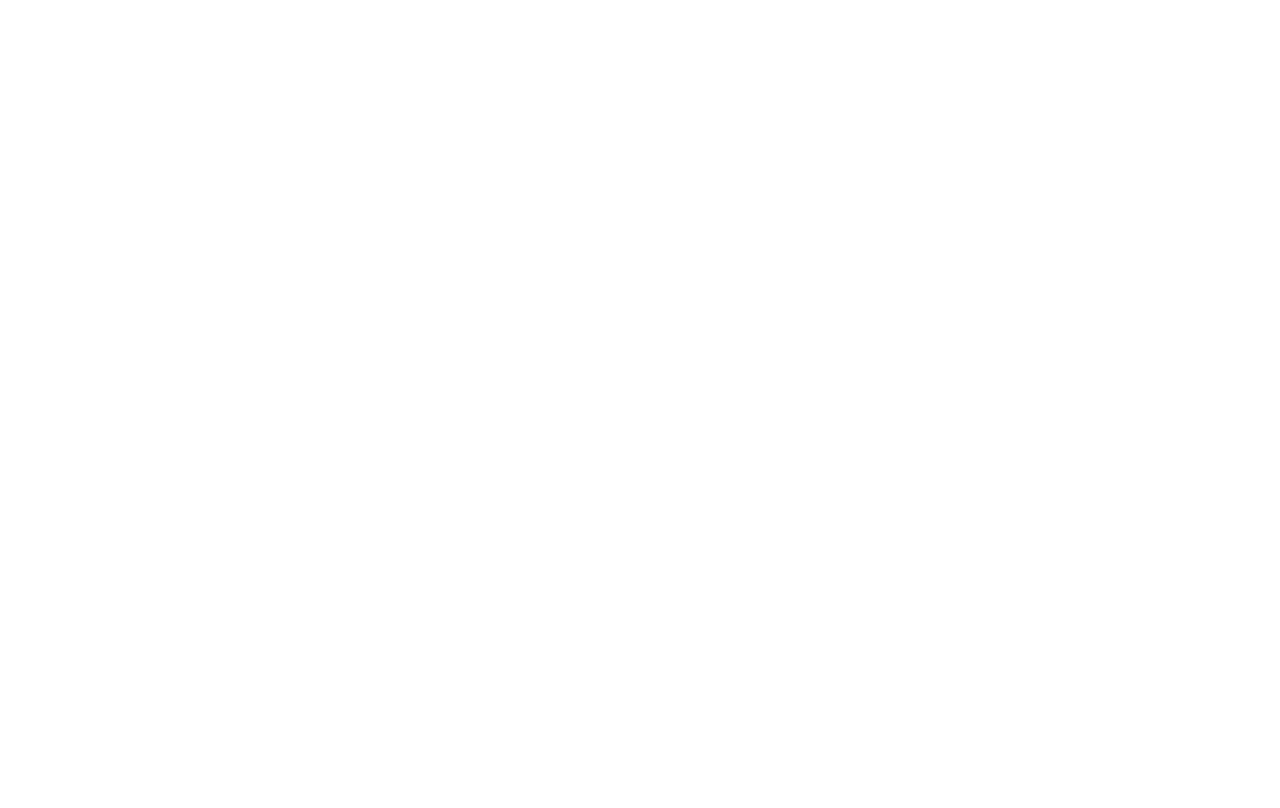
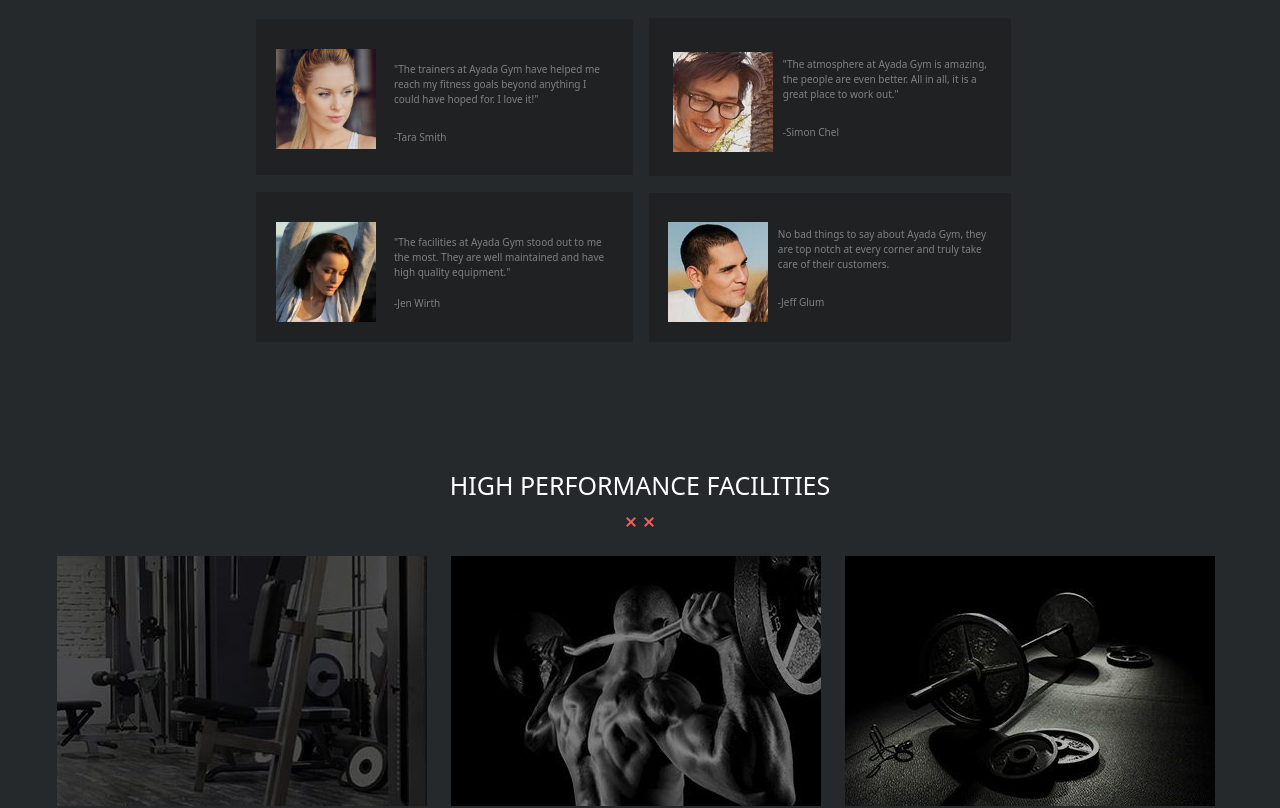
Before and after one commit to Selenejpg/proj-html-vuejs, a Vue app: page / in a window 1280 px wide. Shown: the part 2040-2848 px from the top of the page. Before the commit the page ends 1924 px from the top, so only its background shows below. Built offline with nearby package versions, Linux system fonts and the light colour scheme.

Commit message:
quarta sezione completata

```diff
--- a/src/components/partials/QuartaSezione.vue
+++ b/src/components/partials/QuartaSezione.vue
@@ -1,6 +1,79 @@
 <template>
-  <div>
+  <div class="bg-color">
+    <div>
+      <div class="text-center pt-5 pb-4">
+        <h1 class="fs">REAL WORLD RESULTS</h1>
+        <img src="../../assets/img/divider-xx-red.png" alt="">
+      </div>
 
+      <div class="d-flex mb-3 margin flex-left align-items-center">
+
+        <div class="bg-cards me-3 padding d-flex">
+          <img class="reviews" src="../../assets/img/review_1-compressor.jpg" alt="">
+          <div class="p-2">
+            <p>"The trainers at Ayada Gym have helped me reach my fitness goals beyond anything I could have hoped for. I love it!"</p>
+            <span>-Tara Smith</span>
+          </div>
+        </div>
+
+        <div class="bg-cards paddingsimon padding d-flex">
+          <img class="reviews" src="../../assets/img/review_3-compressor-2.jpg" alt="">
+          <div>
+            <p>"The atmosphere at Ayada Gym is amazing, the people are even better. All in all, it is a great place to work out."</p>
+            <span>-Simon Chel</span>
+          </div>
+        </div>
+      </div>
+
+      <div class="d-flex margin flex-left align-items-center">
+
+        <div class="bg-cards me-3 padding d-flex">
+          <img class="reviews" src="../../assets/img/review_2-compressor.jpg" alt="">
+          <div class="p-2">
+            <p>"The facilities at Ayada Gym stood out to me the most. They are well maintained and have high quality equipment."</p>
+            <span class="d-flex flex-wrap">-Jen Wirth</span>
+          </div>
+        </div>
+
+        <div class="bg-cards paddingjeff padding d-flex">
+          <img class="reviews" src="../../assets/img/review_4-compressor-2.jpg" alt="">
+          <div>
+            <p class="">No bad things to say about Ayada Gym, they are top notch at every corner and truly take care of their customers.</p>
+            <span class="">-Jeff Glum</span>
+          </div>
+        </div>
+      </div>
+    </div>
+
+    <div>
+      <div class="paddingimg">
+        <div class="text-center mt-5 pb-4">
+          <h1 class="fs">HIGH PERFORMANCE FACILITIES</h1>
+          <img src="../../assets/img/divider-xx-red.png" alt="">
+        </div>
+
+        <div class="d-flex me-2 flex-wrap justify-content-center">
+          <div class="me-4 mb-4">
+            <img src="../../assets/img/home-image1.jpg" alt="">
+          </div>
+          <div class="me-4 mb-4">
+            <img src="../../assets/img/home-image2.jpg" alt="">
+          </div>
+          <div class=" mb-4">
+            <img src="../../assets/img/home-image3.jpg" alt="">
+          </div>
+          <div class="me-4">
+            <img src="../../assets/img/home-image4.jpg" alt="">
+          </div>
+          <div class="me-4">
+            <img src="../../assets/img/home-image54.jpg" alt="">
+          </div>
+          <div class="">
+            <img src="../../assets/img/home-image6.jpg" alt="">
+          </div>
+        </div>
+      </div>
+    </div>
   </div>
 </template>
 
@@ -13,5 +86,60 @@
 
 <style scoped lang="scss">
 @import "../style/variabili.scss";
- /*Inserire style componente*/
+
+.bg-color {
+  background-color: $shark;
+}
+
+.bg-cards{
+  background-color: $darkershark;
+}
+
+p{
+  font-size: 10px;
+  color: gray;
+  margin-top: 15px;
+  margin-left: 10px;
+}
+
+span{
+  color: gray;
+  font-size: 10px;
+  margin-left: 10px;
+}
+
+.reviews{
+  width: 100px;
+  height: 100px;
+  margin-top: 10px;
+}
+
+.padding{
+  padding: 20px;
+}
+
+.margin{
+  margin-left: 20%;
+  margin-right: 21%;
+}
+
+.paddingsimon{
+  padding: 24px;
+}
+
+.paddingjeff{
+  padding-top: 19px;
+  padding-left: 19px;
+}
+
+.fs{
+  font-size: 25px;
+}
+
+.paddingimg{
+  padding-top: 80px;
+  padding-bottom: 130px;
+}
+
+
 </style>
--- a/src/components/style/variabili.scss
+++ b/src/components/style/variabili.scss
@@ -1,4 +1,5 @@
-$shark: #252a2d;
+$shark: #25292c;
+$darkershark: #202123;
 $chestnutrose: #d5625f;
 $chestrosevibrant: #ef605a;
 $white: #fefefe;
```
